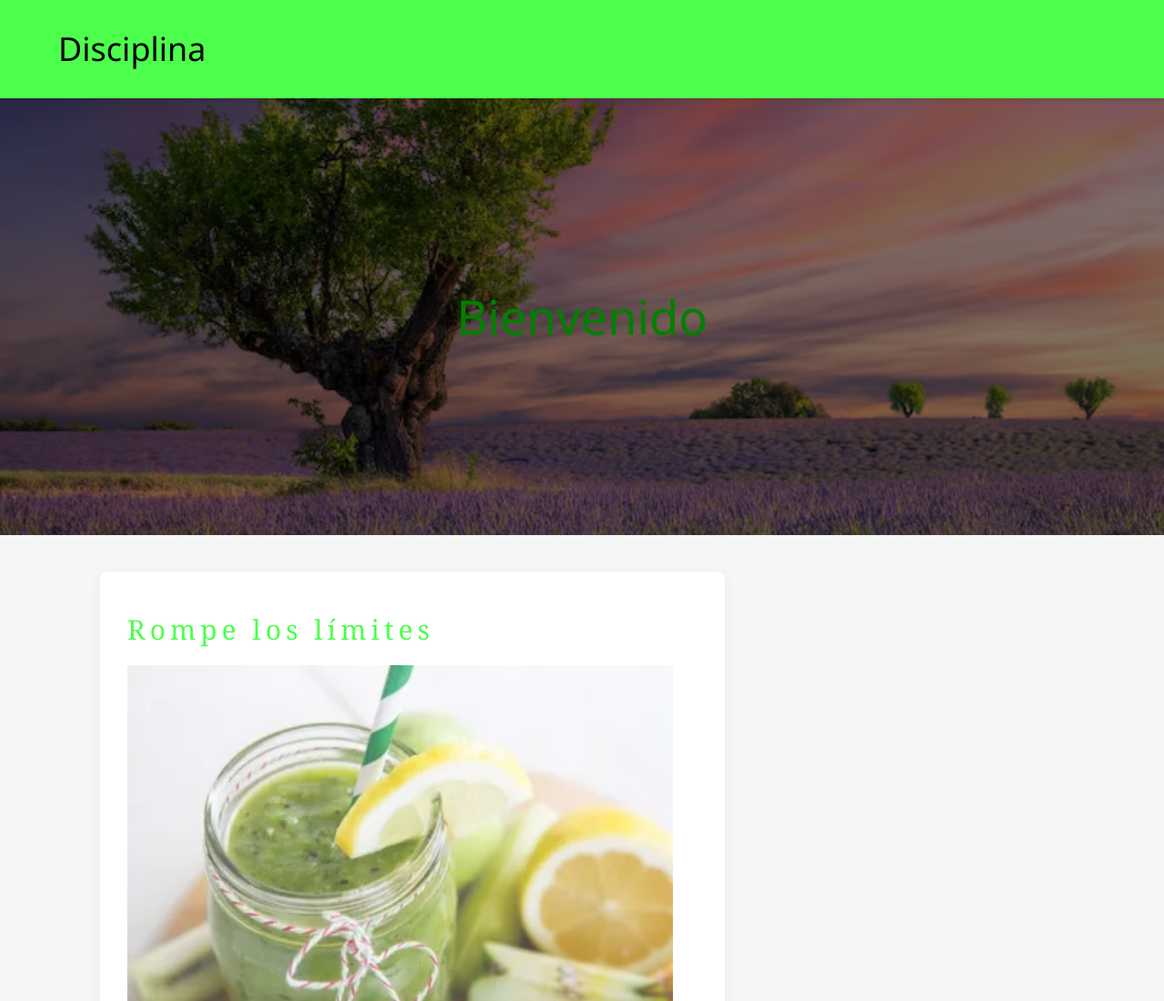
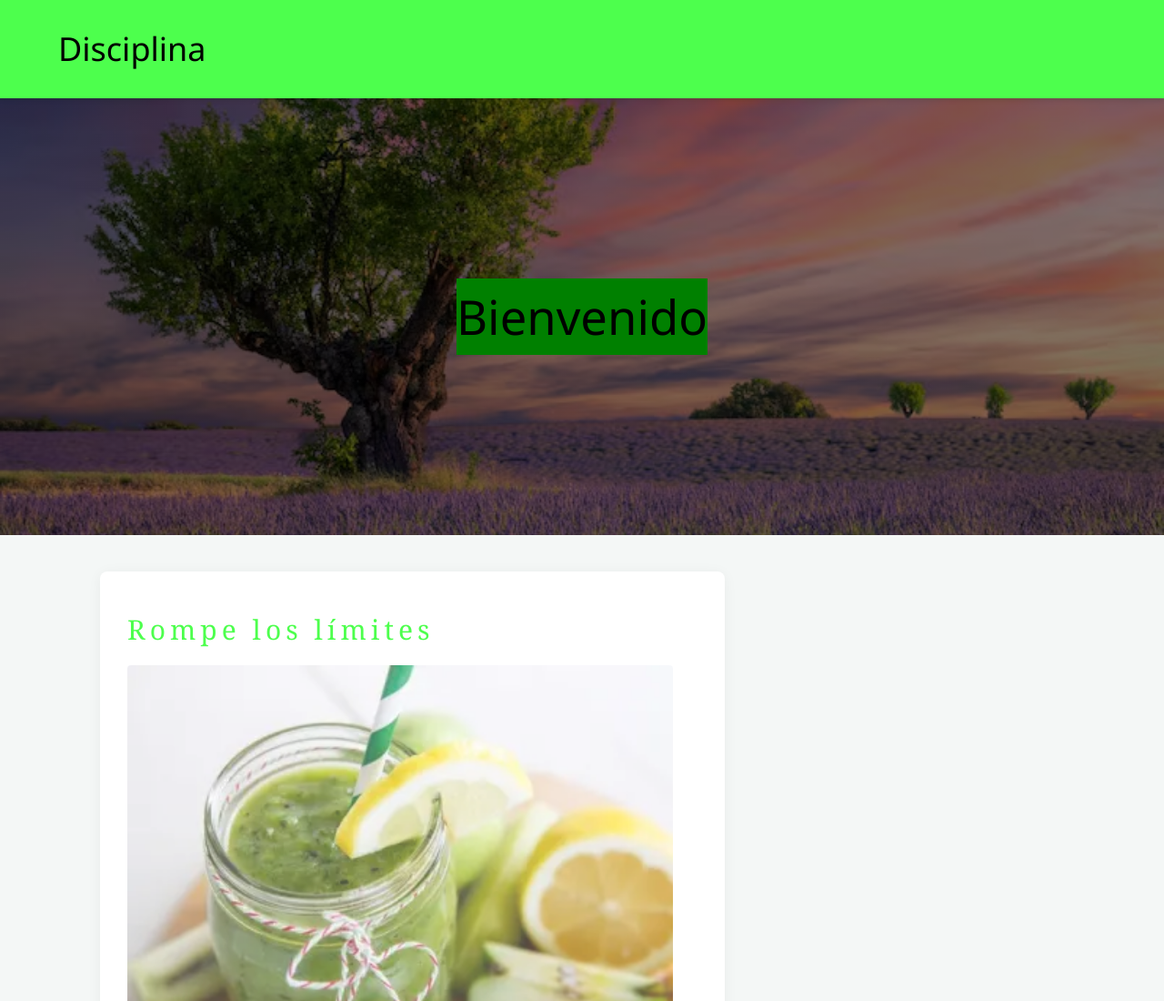
Before and after one commit to Homie-2205/Hope-Alma-De-Atleta, a plain HTML site: page Nutrición.html in a window 1280 px wide. Shown: the top 1100 px of the page at 91% size. Drawn offline with nearby package versions, Linux system fonts and the light colour scheme.

Commit message:
Change header background color to green

```diff
--- a/Nutrición.html
+++ b/Nutrición.html
@@ -159,7 +159,7 @@
 
     <!-- Header Section -->
     <header>
-        <h1 style="color: green;">Bienvenido</h1>
+        <h1 style="background-color: green;">Bienvenido</h1>
 
     </header>
 
```
